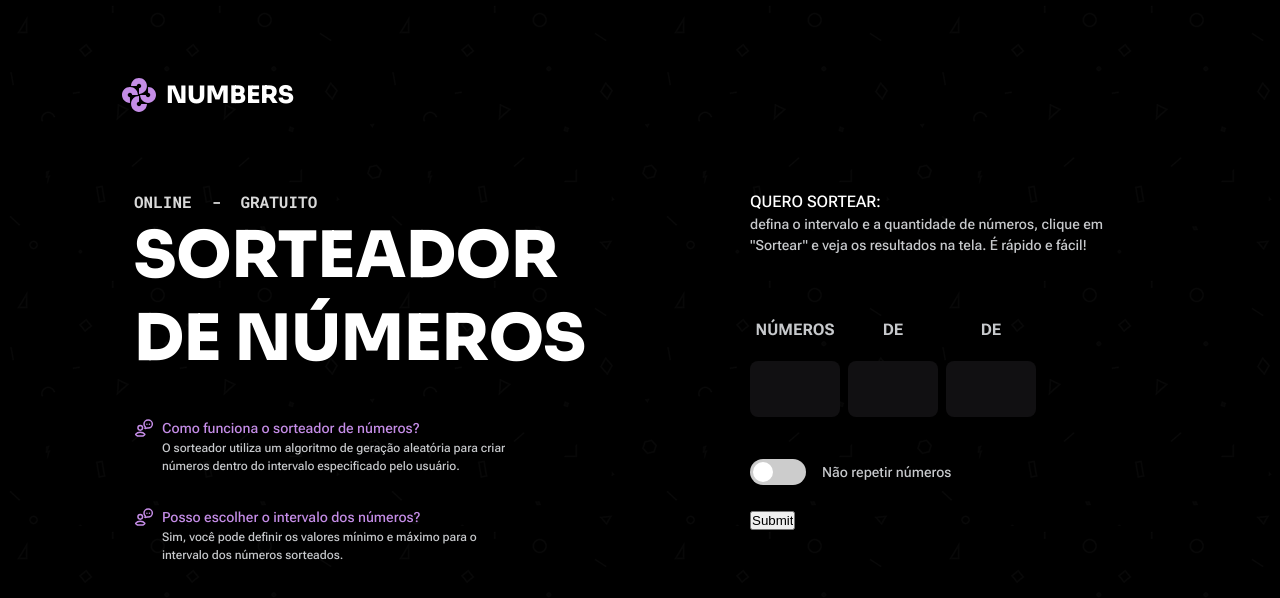
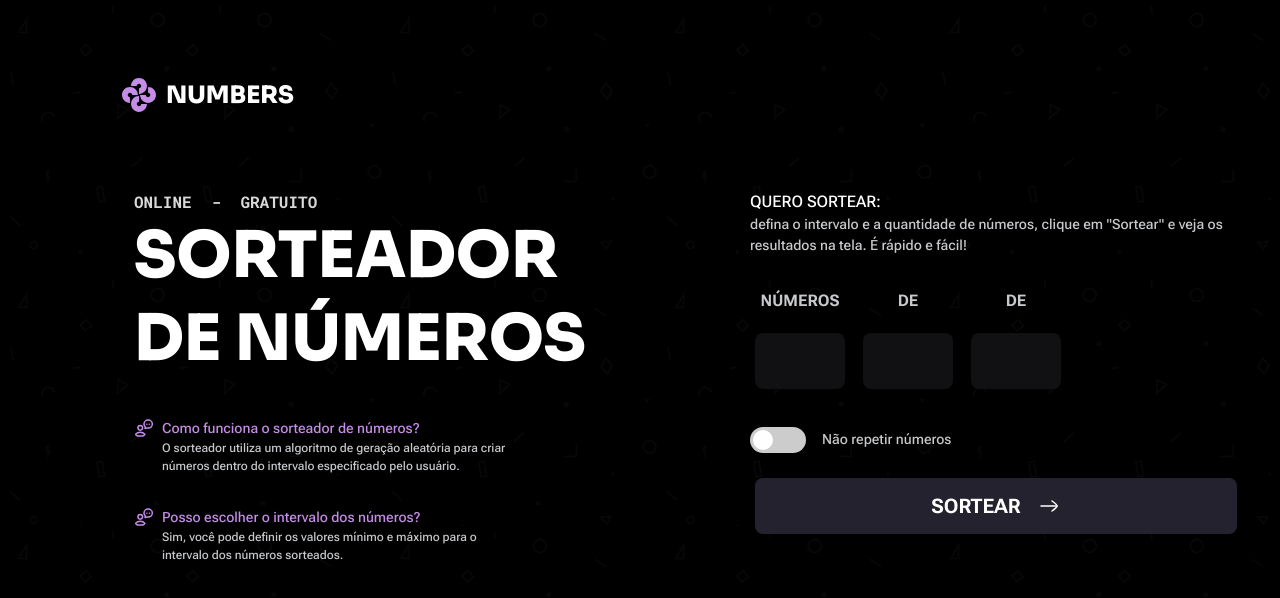
Before and after one commit to Eduardo475-oss/Sorteador-de-N-meros, a plain HTML site: page index.html in a window 1280 px wide. Drawn offline with Linux system fonts and the light colour scheme.

Commit message:
Terminando de estilizar o button e adicionando os hovers necessários. Versão Desktop finalizada

```diff
--- a/index.html
+++ b/index.html
@@ -55,20 +55,26 @@
                 <div class="fields">
                     <div class="numbers">
                         <label for="field-1">NÚMEROS</label>
+                        <div class="number-before">
                             <input type="number" name="field-1"
                             required class="input-box">
+                        </div>
                     </div>
 
                     <div class="numbers">
                         <label for="field-2">DE</label>
+                        <div class="number-before">
                             <input type="number" name="field-2"
                             required class="input-box">
+                        </div>
                     </div>
 
                     <div class="numbers">
                         <label for="field-3">DE</label>
+                        <div class="number-before">
                             <input type="number" name="field-3"
                             required class="input-box">
+                        </div>
                     </div>
                 </div>
 
@@ -80,8 +86,11 @@
                     <p id="no-repeat">Não repetir números</p>
                 </div>
 
-                <div class="button">
-                    <input type="submit">
+                <div class="button-before">
+                    <button type="submit" class="btn">
+                        SORTEAR
+                        <img src="/assets/icons/seta.svg" alt="">
+                    </button>
                 </div>
             </form>
         </div>
--- a/styles/global.css
+++ b/styles/global.css
@@ -33,7 +33,7 @@ ul {
     --accent-lime: #D1DC97;
     --accent-red: #E9A9B3;
 
-    --gradient-border: #77C0AF 0%, #D1DC97 14.84%, #E9A9B3 32.15%, #D586E0 65.79%, #91A1FA 84.58%;
+    --gradient-border: linear-gradient(90deg, rgba(119, 192, 175, 1) 0%, rgba(209, 220, 151, 1) 14%, rgba(233, 169, 179, 1) 32%, rgba(213, 134, 224, 1) 65%, rgba(145, 161, 250, 1) 84%);
     --gradient-background: #D586E0 0%, #91A1FA 98.93%;
     --gradient-content: #C7C9CC 0%, #3D3D3D 100%;
 
--- a/styles/main.css
+++ b/styles/main.css
@@ -154,6 +154,8 @@
                     padding: 10px 16px;
                     background-color: var(--background-secondary);
                     text-align: center;
+
+                    cursor: pointer;
                 }
 
                 .numbers input[type="number"]::-webkit-inner-spin-button {
@@ -164,4 +166,49 @@
                     font: var(--d-small);
                     color: var(--content-primary);
                 }
+
+                .number-before {
+                    width: 100px;
+                    height: 66px;
+                    background: var(--gradient-content);
+                    border-radius: .5rem;
+                    padding: 5px;
+                }
+
+
+                .number-before:hover {
+                    background: var(--gradient-border);
+                }
+
+                .button-before {
+                    width: 492px;
+                    height: 66px;
+                    background: var(--gradient-content);
+                    border-radius: .5rem;
+                    padding: 5px;
+                }
+
+                .button-before:hover {
+                    background: var(--gradient-border);
+                }
+
+                .btn {
+                    width: 482px;
+                    height: 56px;
+
+                    display: flex;
+                    position: relative;
+                    background-color: var(--background-tertiary);
+                    border-radius: .5rem;
+                    padding: 16px;
+                    align-items: center;
+                    justify-content: center;
+                    gap: 1rem;
+                    border: var(--gradient-content);
+
+                    cursor: pointer;
+
+                    font: var(--l-medium);
+                    color: var(--content-primary);
+                }
 }
```
Also changed, not shown: assets/icons/seta.svg (added). Lines whose indentation alone changed are shown as unchanged.
